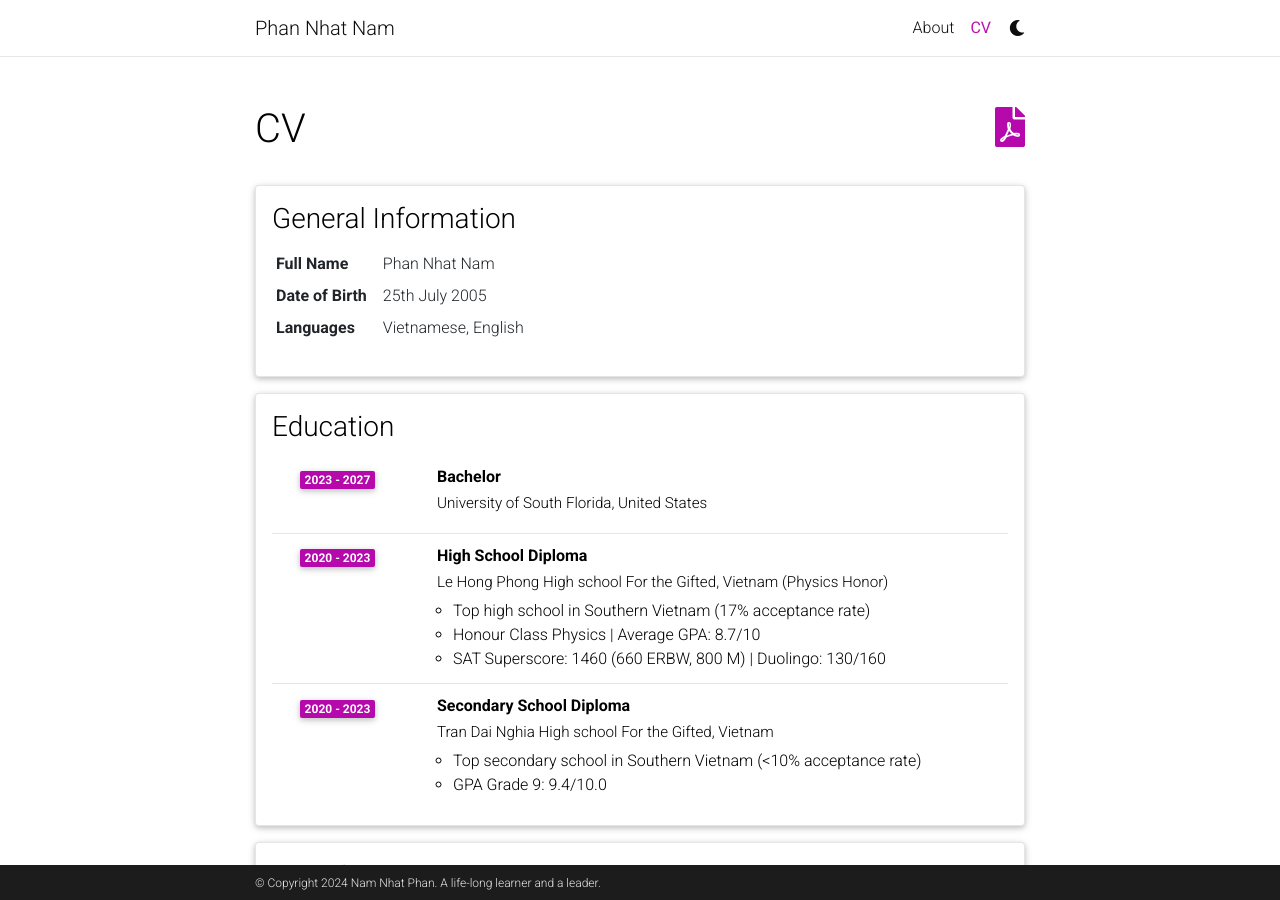
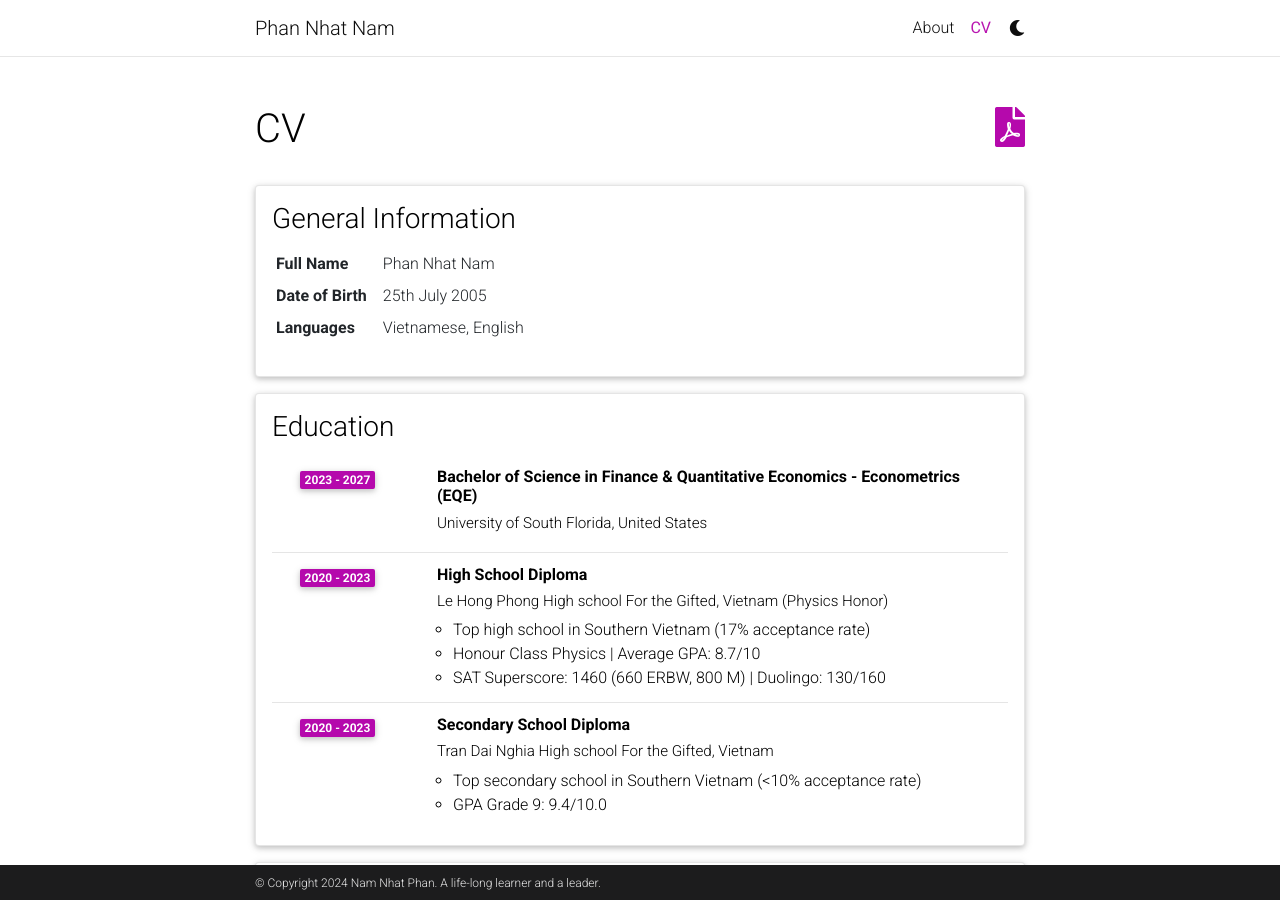
Before and after one commit to phannhatnamlhp/phannhatnamlhp.github.io, a Jekyll site: the page built from _pages/cv.md, in a window 1280 px wide and 900 px high. Built offline with Jekyll 4.4.1, drawn with Linux system fonts in a browser that asks for light colours; comment, search, counter and statistics services are not loaded; a style sheet for code colours, icons or effects is not loaded.

Commit message:
Update cv.yml

```diff
--- a/_data/cv.yml
+++ b/_data/cv.yml
@@ -11,7 +11,7 @@
 - title: Education
   type: time_table
   contents:
-    - title: Bachelor
+    - title: Bachelor of Science in Finance & Quantitative Economics - Econometrics (EQE)
       institution: University of South Florida, United States
       year: 2023 - 2027
 
```
